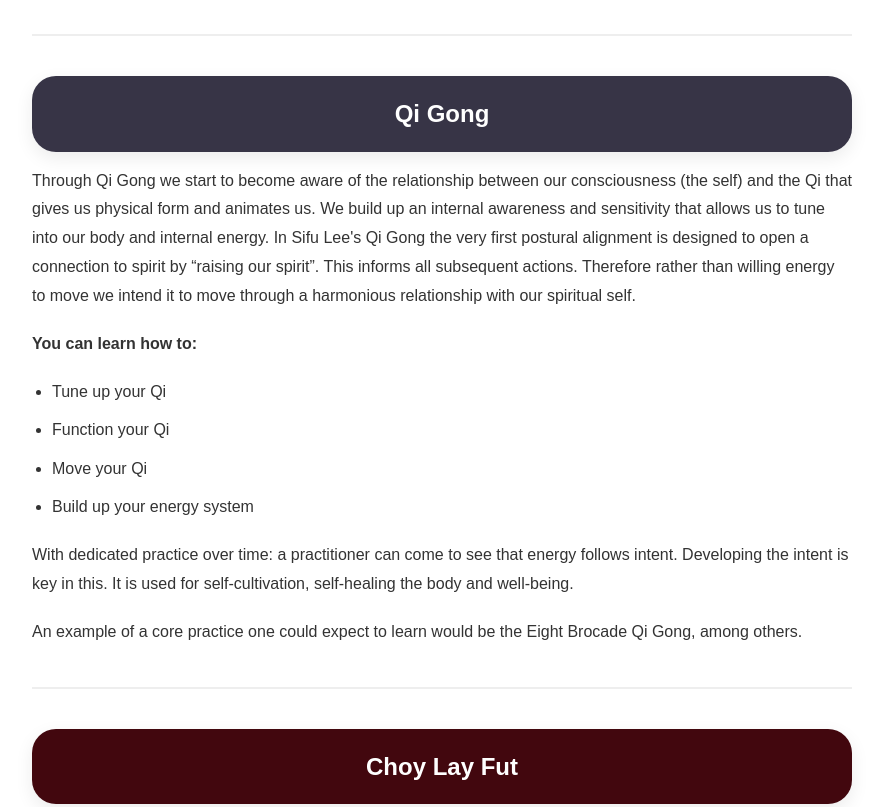
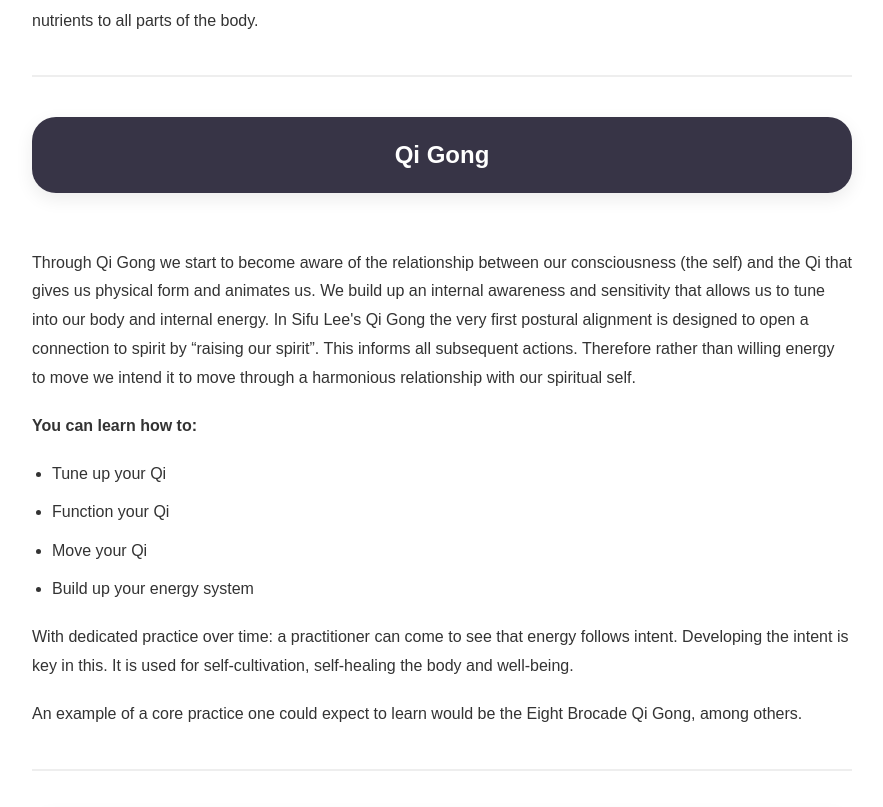
Before and after one commit to samleemartialarts/moredetails, a plain HTML site: page index.html in a window 1280 px wide. Shown: the part 1086-1893 px from the top of the page, without its empty margins (198-1081 px from the left). Drawn offline with Linux system fonts and the light colour scheme.

```diff
--- a/index.html
+++ b/index.html
@@ -86,6 +86,7 @@
 
         .container {
             max-width: 900px;
+            min-width: 350px;
             margin: 0 auto;
             background: #fff;
             padding: 40px;
@@ -115,8 +116,8 @@
 
         h3 {
             font-size: 1.5em;
-            margin-top: 30px;
-            margin-bottom: 15px;
+            margin-top: 1.5rem;
+            margin-bottom: 3.5rem;
         }
         #tai-chi,
         #qi-gong,
```
